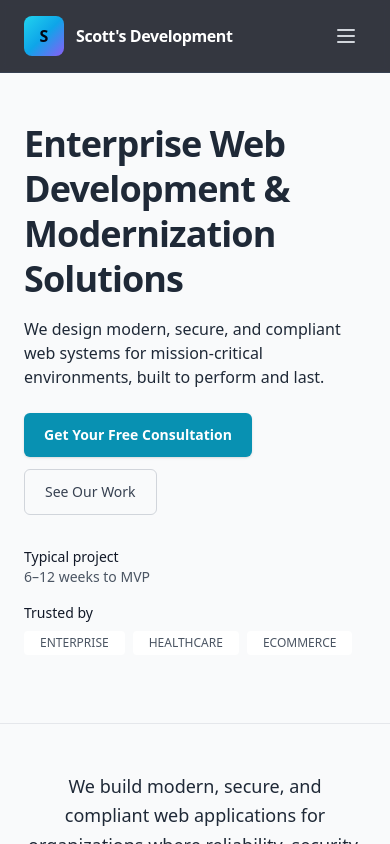
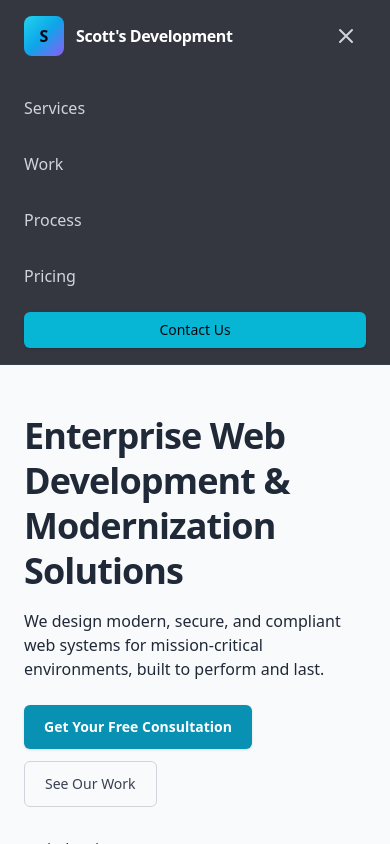
Before and after one commit to scottsdevelopment/scottsdevelopment.com, a Next.js app: page / in a window 390 px wide. Both pictures are taken after a click on the button "Toggle mobile menu". Shown: the top 844 px of the page. Built offline with nearby package versions, Linux system fonts and the light colour scheme.

Commit message:
Add hamburger menu

```diff
--- a/src/app/components/Header.js
+++ b/src/app/components/Header.js
@@ -5,7 +5,7 @@ import { colors } from '../../config/colors.dark'
 import LogoIcon from './LogoIcon'
 
 export default function Header() {
-  const [dark, setDark] = useState(true)
+  const [isMobileMenuOpen, setIsMobileMenuOpen] = useState(false)
 
   return (
     <header className={`sticky top-0 z-40 ${colors.bg.primary}/80 backdrop-blur-sm border-b ${colors.border.primary}`}>
@@ -27,11 +27,68 @@ export default function Header() {
             Contact Us
           </a>
 
-          <button className={`md:hidden p-2 rounded hover:${colors.bg.hover}`}>
-            <svg xmlns="http://www.w3.org/2000/svg" className={`h-6 w-6 ${colors.text.body}`} fill="none" viewBox="0 0 24 24" stroke="currentColor">
-              <path strokeLinecap="round" strokeLinejoin="round" strokeWidth="2" d="M4 6h16M4 12h16M4 18h16"/>
-            </svg>
+          <button
+            onClick={() => setIsMobileMenuOpen(!isMobileMenuOpen)}
+            className={`md:hidden p-2 rounded hover:${colors.bg.hover}`}
+            aria-label="Toggle mobile menu"
+          >
+            {isMobileMenuOpen ? (
+              <svg xmlns="http://www.w3.org/2000/svg" className={`h-6 w-6 ${colors.text.body}`} fill="none" viewBox="0 0 24 24" stroke="currentColor">
+                <path strokeLinecap="round" strokeLinejoin="round" strokeWidth="2" d="M6 18L18 6M6 6l12 12"/>
+              </svg>
+            ) : (
+              <svg xmlns="http://www.w3.org/2000/svg" className={`h-6 w-6 ${colors.text.body}`} fill="none" viewBox="0 0 24 24" stroke="currentColor">
+                <path strokeLinecap="round" strokeLinejoin="round" strokeWidth="2" d="M4 6h16M4 12h16M4 18h16"/>
+              </svg>
+            )}
           </button>
+        </div>
+      </div>
+
+      {/* Mobile Navigation Menu */}
+      <div className={`md:hidden transition-all duration-300 ease-in-out ${
+        isMobileMenuOpen
+          ? 'max-h-96 opacity-100'
+          : 'max-h-0 opacity-0 overflow-hidden'
+      }`}>
+        <div className={`px-6 py-4 ${colors.border.primary}`}>
+          <nav className={`flex flex-col space-y-4 ${colors.text.body}`}>
+            <a
+              href="#services"
+              className={`py-2 hover:${colors.text.heading} transition-colors`}
+              onClick={() => setIsMobileMenuOpen(false)}
+            >
+              Services
+            </a>
+            <a
+              href="#work"
+              className={`py-2 hover:${colors.text.heading} transition-colors`}
+              onClick={() => setIsMobileMenu-smOpen(false)}
+            >
+              Work
+            </a>
+            <a
+              href="#process"
+              className={`py-2 hover:${colors.text.heading} transition-colors`}
+              onClick={() => setIsMobileMenuOpen(false)}
+            >
+              Process
+            </a>
+            <a
+              href="#pricing"
+              className={`py-2 hover:${colors.text.heading} transition-colors`}
+              onClick={() => setIsMobileMenuOpen(false)}
+            >
+              Pricing
+            </a>
+            <a
+              href="#contact"
+              className={`mt-4 inline-block rounded-md ${colors.button.primary} px-4 py-2 text-sm font-medium shadow text-center`}
+              onClick={() => setIsMobileMenuOpen(false)}
+            >
+              Contact Us
+            </a>
+          </nav>
         </div>
       </div>
     </header>
```
